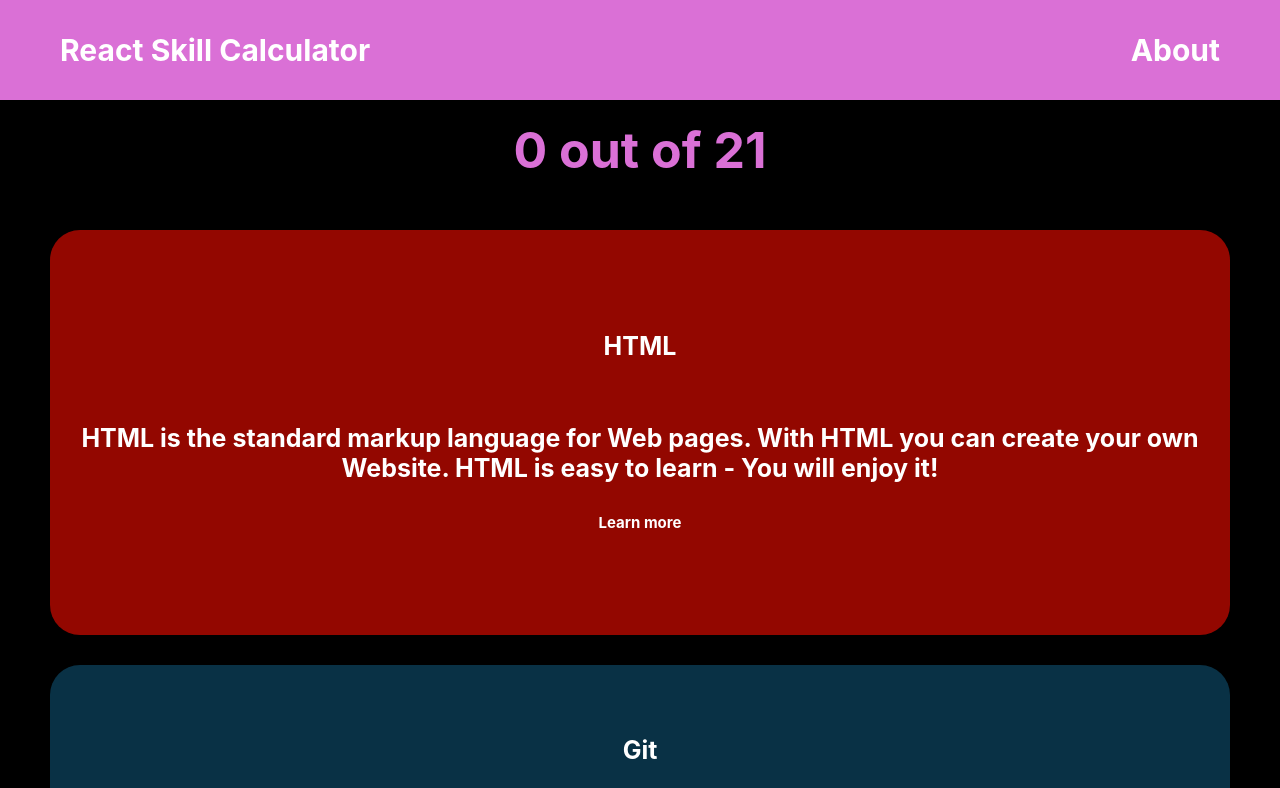
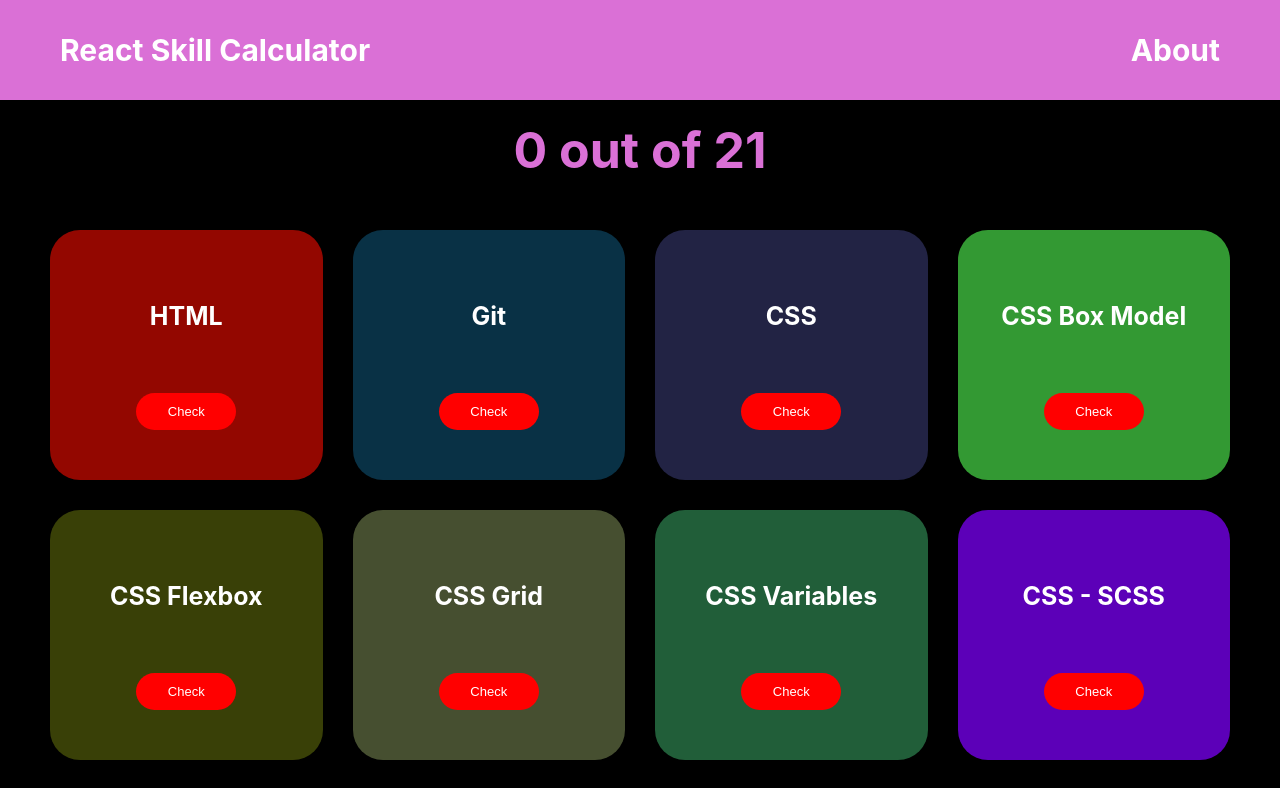
Before and after one commit to danielcarlman/skillcalculator, a React (Create React App) app: page / in a window 1280 px wide. Shown: the top 788 px of the page. Built offline with nearby package versions, Linux system fonts and the light colour scheme.

Commit message:
Fix. Passed props to the right component in order to display grid correctly

```diff
--- a/src/App.js
+++ b/src/App.js
@@ -9,7 +9,7 @@ export default class App extends Component {
   constructor(props) {
     super(props);
     this.state = {
-      isClicked: true,
+      isClicked: false,
       count: 0,
       html: false,
       git: false,
@@ -48,7 +48,7 @@ export default class App extends Component {
 
   renderSkills = () => {
     return skills.map((skill, i) => (
-      <C.Box isClicked={this.state.isClicked} color={skill.color}>
+      <C.Box color={skill.color}>
         <C.BoxText>{skill.title}</C.BoxText>
 
         {this.state.isClicked && [
@@ -85,7 +85,9 @@ export default class App extends Component {
             {this.state.count} out of {skills.length}
           </C.Counter>
         </C.CounterContainer>
-        <C.BoxContainer>{this.renderSkills()}</C.BoxContainer>
+        <C.BoxContainer isClicked={this.state.isClicked}>
+          {this.renderSkills()}
+        </C.BoxContainer>
       </C.Container>
     );
   }
--- a/src/styles.js
+++ b/src/styles.js
@@ -29,7 +29,7 @@ const BoxContainer = styled.div`
   display: grid;
   grid-auto-rows: ${(props) =>
     props.isClicked ? '1fr' : 'minmax(250px, 1fr)'};
-  grid-auto-columns: ${(props) =>
+  grid-template-columns: ${(props) =>
     props.isClicked ? '1fr' : 'repeat(auto-fill, minmax(22rem, 1fr))'};
   grid-gap: 30px;
   width: 100%;
```
